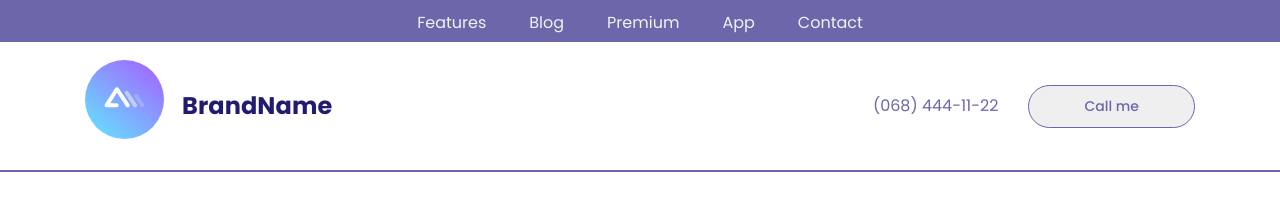
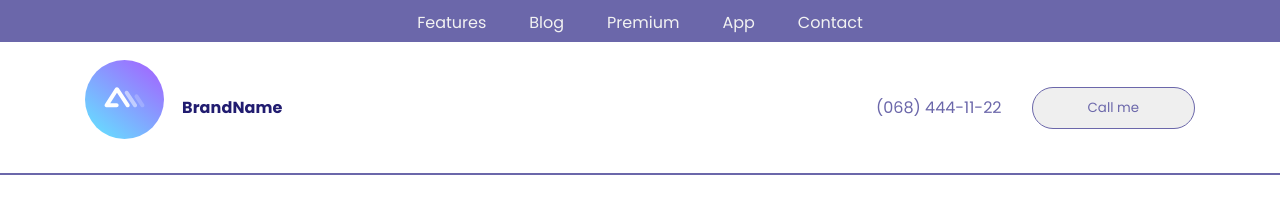
Before and after one commit to spectralvlad/beauty-site, a plain HTML site: page index.html in a window 1280 px wide. Drawn offline with Linux system fonts and the light colour scheme.

Commit message:
second commit

```diff
--- a/assets/css/main.css
+++ b/assets/css/main.css
@@ -81,8 +81,6 @@ body {
 .logo_name {
   gap: 18px;
   color: var(--dark_blue);
-  font-size: 24px;
-  font-weight: 700;
   line-height: 32px;
   letter-spacing: 0.1px;
 }
@@ -103,9 +101,6 @@ body {
 .header_btn {
   padding: 10px 55px;
   color: #6b67aa;
-  text-align: center;
-  font-size: 14px;
-  font-weight: 500;
   border-radius: 40px;
   border: 1px solid var(--deep_purple);
 }
```
